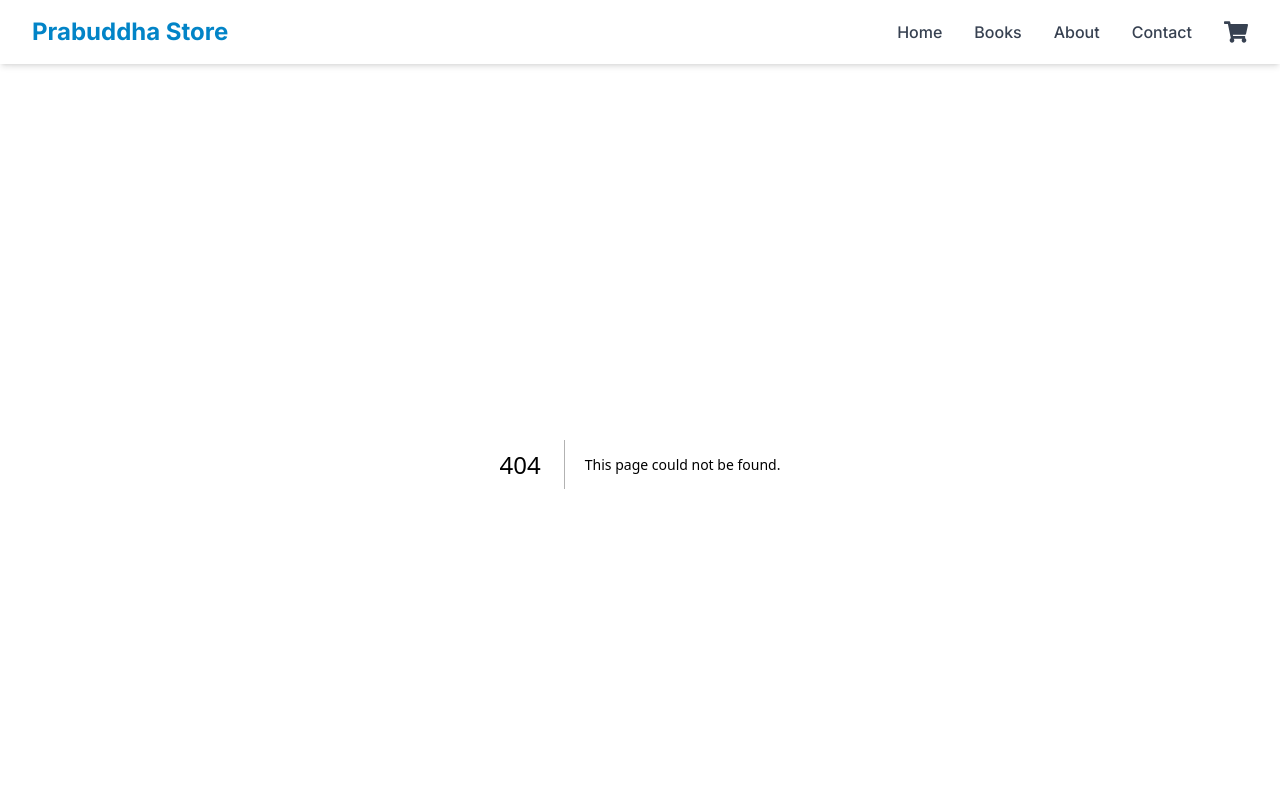
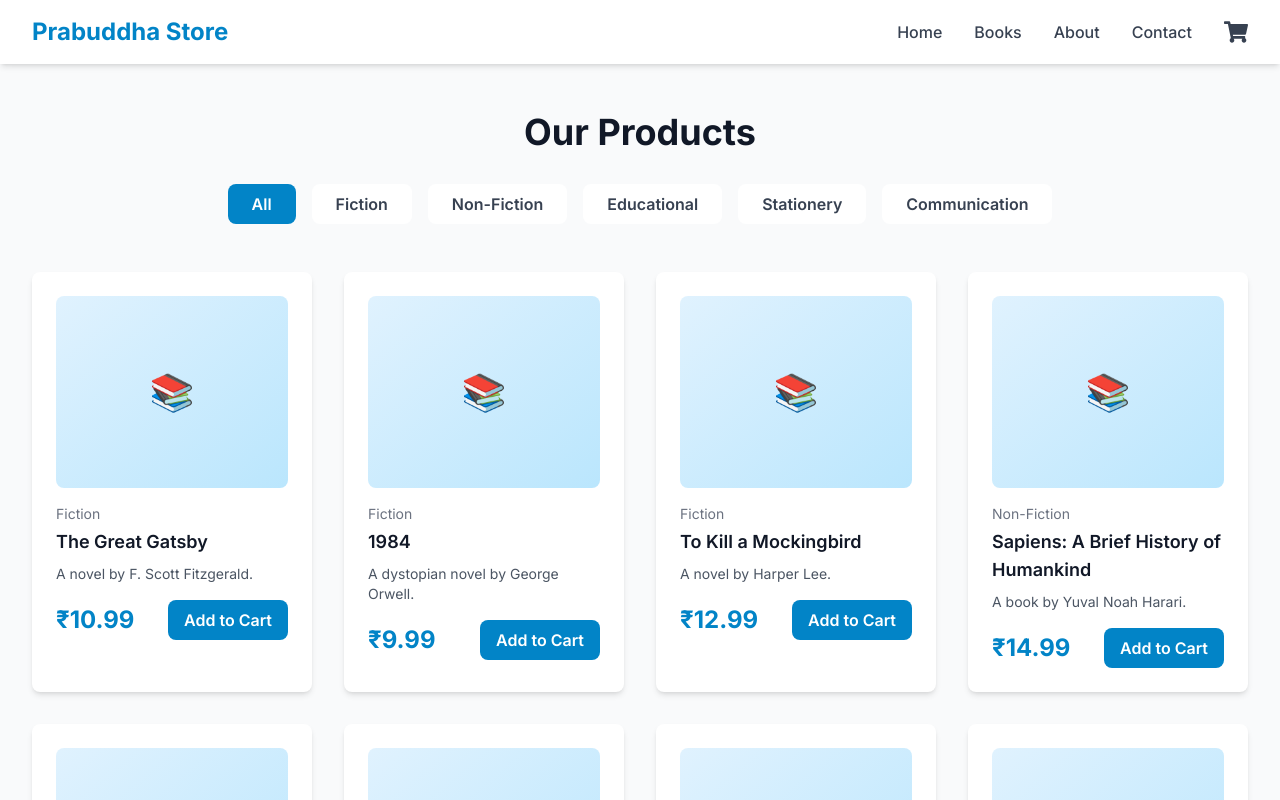
Before and after one commit to Wanni46/prabuddha-store, a Next.js app: page /books in a window 1280 px wide. Before the commit this address had no page. Shown: the top 800 px of the page. Built offline with nearby package versions, Linux system fonts and the light colour scheme.

Commit message:
Add Books page with category filter

```diff
--- /dev/null
+++ b/app/books/page.tsx
@@ -0,0 +1,53 @@
+'use client';
+
+import { useState } from 'react';
+import products from '@/lib/products';
+import ProductCard from '@/components/ProductCard';
+
+export default function BooksPage() {
+  const [selectedCategory, setSelectedCategory] = useState('All');
+
+  const categories = ['All', 'Fiction', 'Non-Fiction', 'Educational', 'Stationery', 'Communication'];
+
+  const filteredProducts = selectedCategory === 'All'
+    ? products
+    : products.filter((p: any) => p.category === selectedCategory);
+
+  return (
+    <div className="min-h-screen bg-gray-50 py-12">
+      <div className="max-w-7xl mx-auto px-4 sm:px-6 lg:px-8">
+        <h1 className="text-4xl font-bold text-center mb-8">Our Products</h1>
+
+        {/* Category Filter */}
+        <div className="flex flex-wrap justify-center gap-4 mb-12">
+          {categories.map((category) => (
+            <button
+              key={category}
+              onClick={() => setSelectedCategory(category)}
+              className={`px-6 py-2 rounded-lg font-semibold transition-colors ${
+                selectedCategory === category
+                  ? 'bg-primary-600 text-white'
+                  : 'bg-white text-gray-700 hover:bg-gray-100'
+              }`}
+            >
+              {category}
+            </button>
+          ))}
+        </div>
+
+        {/* Products Grid */}
+        <div className="grid grid-cols-1 sm:grid-cols-2 lg:grid-cols-3 xl:grid-cols-4 gap-8">
+          {filteredProducts.map((product: any) => (
+            <ProductCard key={product.id} product={product} />
+          ))}
+        </div>
+
+        {filteredProducts.length === 0 && (
+          <div className="text-center py-12">
+            <p className="text-xl text-gray-500">No products found in this category.</p>
+          </div>
+        )}
+      </div>
+    </div>
+  );
+}
```
